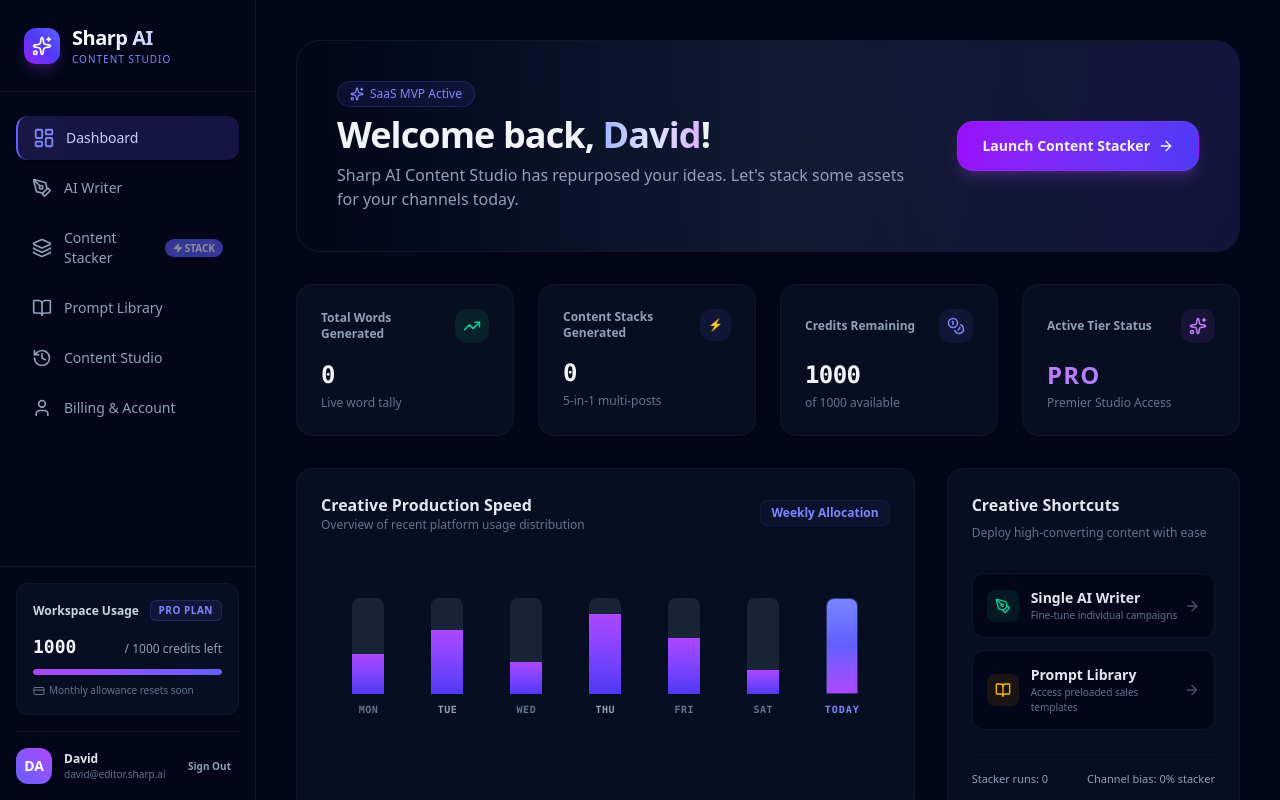
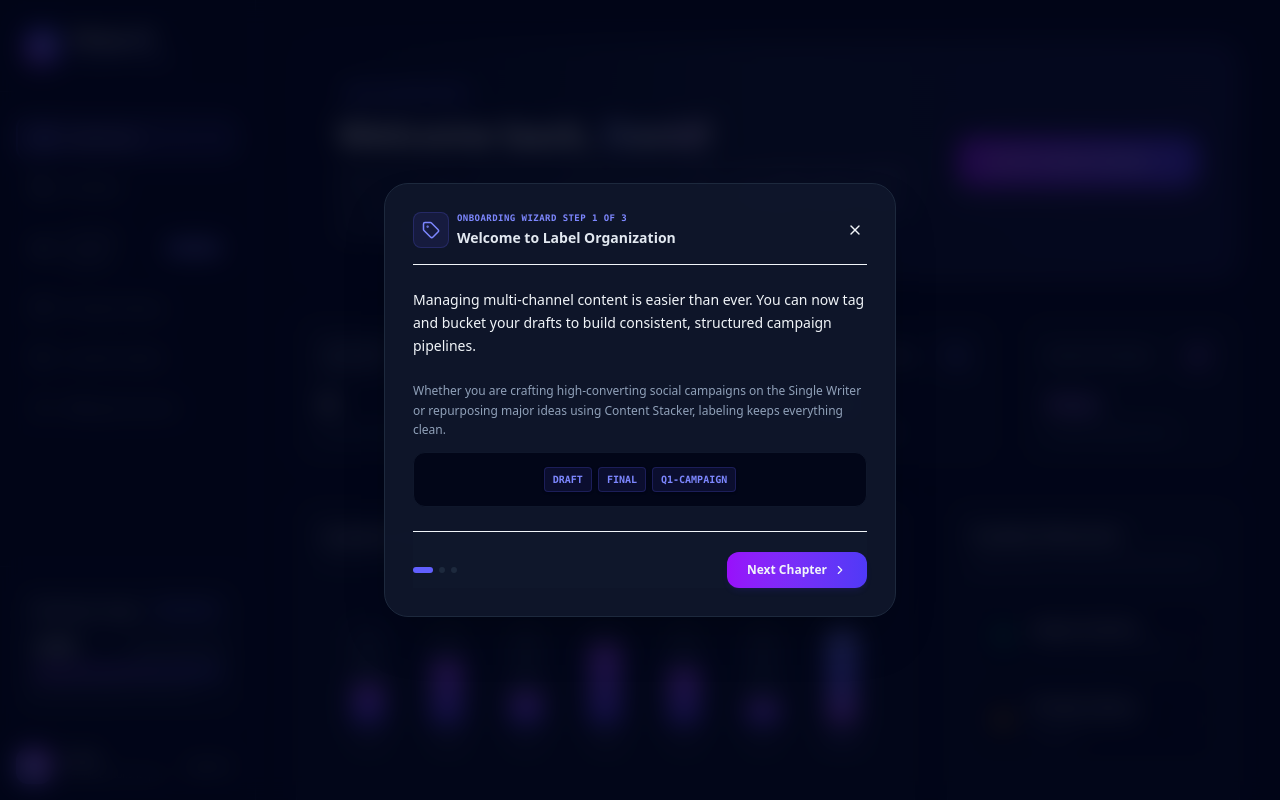
Before and after one commit to davidifeanyicelestine586-arch/Sharp-ai-max, a React (Vite) app: page / in a window 1280 px wide. Both pictures are taken after a click on the button "Launch Instant Developer Demo". Built offline with nearby package versions, Linux system fonts and the light colour scheme.

Commit message:
feat(ui): add guided onboarding for content tagging
Implement a TagGuideModal to introduce users to the content organization workflow. Auto-trigger the guide for new sessions and provide quick access links in the Dashboard and History views.

```diff
--- a/src/App.tsx
+++ b/src/App.tsx
@@ -19,6 +19,7 @@ import PromptLibraryView from './components/PromptLibraryView';
 import HistoryView from './components/HistoryView';
 import ProfileView from './components/ProfileView';
 import AuthOverlay from './components/AuthOverlay';
+import TagGuideModal from './components/TagGuideModal';
 
 // Stock initial prompt templates
 const STOCK_TEMPLATES: PromptTemplate[] = [
@@ -92,6 +93,9 @@ export default function App() {
   // Clipboard Copied Notifications ID indicator
   const [copiedId, setCopiedId] = useState<string | null>(null);
 
+  // Guided Tag onboarding modal indicator
+  const [isTagGuideOpen, setIsTagGuideOpen] = useState(false);
+
   // Sync state with localStorage once at load
   useEffect(() => {
     const savedUser = localStorage.getItem('sharp_ai_user_profile');
@@ -122,6 +126,16 @@ export default function App() {
       }
     }
   }, []);
+
+  // Auto-onboard new sessions who haven't reviewed the tagging documentation
+  useEffect(() => {
+    if (user.isLoggedIn) {
+      const seenGuide = localStorage.getItem('sharp_ai_seen_tag_guide');
+      if (!seenGuide) {
+        setIsTagGuideOpen(true);
+      }
+    }
+  }, [user.isLoggedIn]);
 
   // Utility to update and persist user state
   const updateProfileAndSave = (updatedProfile: Partial<UserProfile>) => {
@@ -411,6 +425,7 @@ export default function App() {
             onCopy={handleCopyText}
             onDelete={handleDeleteHistoryItem}
             copiedId={copiedId}
+            onOpenTagGuide={() => setIsTagGuideOpen(true)}
           />
         );
       case 'write':
@@ -446,6 +461,7 @@ export default function App() {
             onCopy={handleCopyText}
             copiedId={copiedId}
             onUpdateTags={handleUpdateHistoryItemTags}
+            onOpenTagGuide={() => setIsTagGuideOpen(true)}
           />
         );
       case 'profile':
@@ -478,6 +494,15 @@ export default function App() {
           {renderTabContent()}
         </div>
       </main>
+
+      {/* Guided Tag Overlay Model */}
+      <TagGuideModal
+        isOpen={isTagGuideOpen}
+        onClose={() => {
+          localStorage.setItem('sharp_ai_seen_tag_guide', 'true');
+          setIsTagGuideOpen(false);
+        }}
+      />
     </div>
   );
 }
--- a/src/components/DashboardView.tsx
+++ b/src/components/DashboardView.tsx
@@ -32,9 +32,10 @@ interface DashboardViewProps {
   onCopy: (text: string) => void;
   onDelete: (id: string) => void;
   copiedId: string | null;
+  onOpenTagGuide?: () => void;
 }
 
-export default function DashboardView({ stats, user, setActiveTab, onCopy, onDelete, copiedId }: DashboardViewProps) {
+export default function DashboardView({ stats, user, setActiveTab, onCopy, onDelete, copiedId, onOpenTagGuide }: DashboardViewProps) {
 
   // Distribute percentages for the chart
   const items = stats.recentActivity;
@@ -74,8 +75,8 @@ export default function DashboardView({ stats, user, setActiveTab, onCopy, onDel
             <h1 className="text-3xl md:text-4xl font-display font-extrabold text-slate-100 tracking-tight">
               Welcome back, <span className="bg-gradient-to-r from-indigo-300 via-indigo-100 to-purple-300 bg-clip-text text-transparent">{user.name}</span>!
             </h1>
-            <p className="text-sm md:text-base text-slate-400 max-w-xl">
-              Sharp AI Content Studio has repurposed your ideas. Let's stack some assets for your channels today.
+            <p className="text-sm md:text-base text-slate-400 max-w-xl leading-relaxed">
+              Sharp AI Content Studio has repurposed your ideas. Let's stack some assets for your channels today. Need help organizing your campaign drafts? Learn on our <button onClick={onOpenTagGuide} className="text-indigo-400 hover:text-indigo-300 font-bold transition-colors cursor-pointer inline underline decoration-indigo-400/30 underline-offset-4">Tag Onboarding Guide &rarr;</button>{" "}
             </p>
           </div>
           <div>
--- a/src/components/HistoryView.tsx
+++ b/src/components/HistoryView.tsx
@@ -32,9 +32,10 @@ interface HistoryViewProps {
   onCopy: (text: string) => void;
   copiedId: string | null;
   onUpdateTags?: (id: string, tags: string[]) => void;
+  onOpenTagGuide?: () => void;
 }
 
-export default function HistoryView({ history, onDelete, onClearAll, onCopy, copiedId, onUpdateTags }: HistoryViewProps) {
+export default function HistoryView({ history, onDelete, onClearAll, onCopy, copiedId, onUpdateTags, onOpenTagGuide }: HistoryViewProps) {
   const [searchQuery, setSearchQuery] = useState('');
   const [filterType, setFilterType] = useState<'all' | 'single' | 'stacked'>('all');
   const [selectedItem, setSelectedItem] = useState<HistoryItem | null>(null);
@@ -126,7 +127,18 @@ export default function HistoryView({ history, onDelete, onClearAll, onCopy, cop
             <History className="h-3.5 w-3.5 shrink-0" />
             Workspace Storage
           </div>
-          <h1 className="text-2xl md:text-3xl font-display font-extrabold tracking-tight">Content Studio Archive</h1>
+          <div className="flex items-center gap-3 flex-wrap">
+            <h1 className="text-2xl md:text-3xl font-display font-extrabold tracking-tight">Content Studio Archive</h1>
+            {onOpenTagGuide && (
+              <button
+                onClick={onOpenTagGuide}
+                className="inline-flex items-center gap-1.5 px-2.5 py-1 text-[10px] font-bold bg-indigo-500/10 hover:bg-indigo-500/20 text-indigo-400 rounded-full border border-indigo-500/25 transition-colors cursor-pointer select-none active:scale-95"
+              >
+                <span className="h-1.5 w-1.5 rounded-full bg-indigo-400 animate-pulse" />
+                Onboarding Guide
+              </button>
+            )}
+          </div>
           <p className="text-xs md:text-sm text-slate-400">
             Review, copy, export, or tidy up any marketing campaigns generated in this workspace.
           </p>
--- /dev/null
+++ b/src/components/TagGuideModal.tsx
@@ -0,0 +1,171 @@
+/**
+ * @license
+ * SPDX-License-Identifier: Apache-2.0
+ */
+
+import React, { useState } from 'react';
+import {
+  X,
+  Tag,
+  SlidersHorizontal,
+  Sparkles,
+  Bookmark,
+  HelpCircle,
+  FolderIcon,
+  Layers,
+  ChevronRight,
+  BookOpen
+} from 'lucide-react';
+
+interface TagGuideModalProps {
+  isOpen: boolean;
+  onClose: () => void;
+}
+
+export default function TagGuideModal({ isOpen, onClose }: TagGuideModalProps) {
+  const [currentStep, setCurrentStep] = useState(0);
+
+  if (!isOpen) return null;
+
+  const steps = [
+    {
+      title: "Welcome to Label Organization",
+      description: "Managing multi-channel content is easier than ever. You can now tag and bucket your drafts to build consistent, structured campaign pipelines.",
+      icon: Tag,
+      color: "text-indigo-400 bg-indigo-500/10 border-indigo-500/20",
+      content: (
+        <div className="space-y-3">
+          <p className="text-xs text-slate-400 leading-relaxed">
+            Whether you are crafting high-converting social campaigns on the Single Writer or repurposing major ideas using Content Stacker, labeling keeps everything clean.
+          </p>
+          <div className="flex flex-wrap gap-1.5 p-3.5 rounded-xl bg-slate-950 border border-slate-900 justify-center">
+            {['Draft', 'Final', 'Q1-Campaign'].map(lbl => (
+              <span key={lbl} className="px-2 py-1 text-[10px] font-extrabold font-mono uppercase bg-indigo-500/10 text-indigo-400 border border-indigo-500/20 rounded shadow-sm">
+                {lbl}
+              </span>
+            ))}
+          </div>
+        </div>
+      )
+    },
+    {
+      title: "How to Assign Labels",
+      description: "Tag drafts at creation before saving, or manage labels inside your historic archive.",
+      icon: BookOpen,
+      color: "text-purple-400 bg-purple-500/10 border-purple-500/20",
+      content: (
+        <div className="text-slate-300 text-xs space-y-2.5">
+          <div className="p-3 bg-slate-950 rounded-xl border border-slate-900 space-y-1.5">
+            <span className="block font-bold text-slate-200">1. Pre-Generation Stage</span>
+            <p className="text-slate-400 leading-relaxed text-[11px]">
+              Type a custom label or choose a preset in the editor toolbar. When you press **Save Draft**, those tags instantly sync to that campaign record.
+            </p>
+          </div>
+          <div className="p-3 bg-slate-950 rounded-xl border border-slate-900 space-y-1.5">
+            <span className="block font-bold text-slate-200">2. Real-Time Inspector Edits</span>
+            <p className="text-slate-400 leading-relaxed text-[11px]">
+              Within your archive workspace, click **+ Custom Label** or pick pre-sets inside the selected draft window to assign and untag labels in one-click.
+            </p>
+          </div>
+        </div>
+      )
+    },
+    {
+      title: "Search & Filter Like a Pro",
+      description: "Isolate campaigns instantly by selecting active project labels inside your studio archive directory.",
+      icon: SlidersHorizontal,
+      color: "text-emerald-400 bg-emerald-500/10 border-emerald-500/20",
+      content: (
+        <div className="space-y-3">
+          <p className="text-xs text-slate-400 leading-relaxed">
+            Your studio sidebar automatically indexes all active tags used in your history. Switch from viewing all drafts to displaying specific promotional campaign tags instantly.
+          </p>
+          <div className="p-3.5 bg-indigo-500/5 rounded-xl border border-indigo-500/10 text-[11px] text-indigo-300 flex gap-2.5 items-start">
+            <span className="text-sm">💡</span>
+            <p className="leading-relaxed font-medium">
+              Combine core keyword queries (e.g. search box) on top of active tag filters to surgically retrieve specific cross-channel copy in seconds.
+            </p>
+          </div>
+        </div>
+      )
+    }
+  ];
+
+  const handleNext = () => {
+    if (currentStep < steps.length - 1) {
+      setCurrentStep(prev => prev + 1);
+    } else {
+      onClose();
+    }
+  };
+
+  const ActiveIcon = steps[currentStep].icon;
+
+  return (
+    <div className="fixed inset-0 bg-slate-950/80 backdrop-blur-md flex items-center justify-center p-6 z-[99999] animate-fade-in font-sans">
+      <div className="w-full max-w-lg p-7 rounded-3xl bg-slate-900/95 border border-slate-800 shadow-2xl relative space-y-6 flex flex-col justify-between">
+        {/* Header Close button */}
+        <div className="flex items-center justify-between border-b border-slate-805/40 pb-4">
+          <div className="flex items-center gap-2">
+            <span className={`p-2 rounded-lg border ${steps[currentStep].color}`}>
+              <ActiveIcon className="h-4.5 w-4.5 shrink-0" />
+            </span>
+            <div>
+              <span className="block text-[9px] font-extrabold uppercase text-indigo-400 tracking-wider font-mono">Onboarding Wizard Step {currentStep + 1} of {steps.length}</span>
+              <h2 className="text-sm font-bold text-slate-200 mt-0.5">{steps[currentStep].title}</h2>
+            </div>
+          </div>
+          <button
+            onClick={onClose}
+            className="p-1 rounded-md text-slate-550 hover:text-slate-350 hover:bg-slate-850 cursor-pointer transition-colors"
+          >
+            <X className="h-4 w-4 shrink-0" />
+          </button>
+        </div>
+
+        {/* Informative message */}
+        <div className="space-y-4">
+          <p className="text-xs md:text-sm text-slate-350 leading-relaxed font-medium">
+            {steps[currentStep].description}
+          </p>
+
+          <div className="pt-2">
+            {steps[currentStep].content}
+          </div>
+        </div>
+
+        {/* Step Indicator and footer triggers */}
+        <div className="pt-5 border-t border-slate-855/40 flex items-center justify-between bg-slate-900">
+          <div className="flex gap-1.5 select-none">
+            {steps.map((_, idx) => (
+              <span
+                key={idx}
+                className={`h-1.5 rounded-full transition-all duration-300 ${
+                  currentStep === idx ? 'w-5 bg-indigo-500' : 'w-1.5 bg-slate-800'
+                }`}
+              />
+            ))}
+          </div>
+
+          <div className="flex items-center gap-2">
+            {currentStep > 0 && (
+              <button
+                onClick={() => setCurrentStep(prev => prev - 1)}
+                className="px-4 py-2 border border-slate-800 bg-slate-950 hover:bg-slate-900 text-slate-400 hover:text-slate-200 rounded-xl text-xs font-bold cursor-pointer transition-colors"
+              >
+                Back
+              </button>
+            )}
+            <button
+              onClick={handleNext}
+              className="px-5 py-2.5 bg-gradient-to-r from-purple-600 to-indigo-600 hover:from-purple-500 hover:to-indigo-500 text-slate-100 text-xs font-bold rounded-xl cursor-pointer shadow-md shadow-indigo-600/10 flex items-center gap-1.5 transition-all"
+            >
+              <span>{currentStep === steps.length - 1 ? "Got It, Let's Write!" : "Next Chapter"}</span>
+              {currentStep < steps.length - 1 && <ChevronRight className="h-3.5 w-3.5" />}
+            </button>
+          </div>
+        </div>
+      </div>
+    </div>
+  );
+}
```
